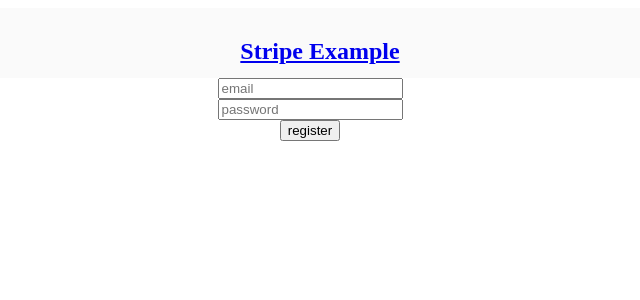
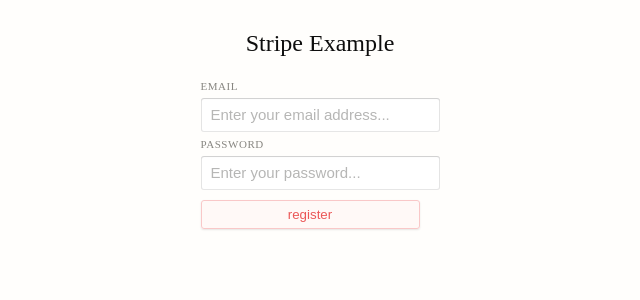
Before and after one commit to benawad/graphql-typescript-stripe-example, a React (Create React App) app in the folder web/: page /register in a window 1280 px wide. Shown: the top 300 px of the page, without its empty margins (330-970 px from the left). Built offline with nearby package versions, Linux system fonts and the light colour scheme; no server answers.

Commit message:
styled components

```diff
--- a/web/package.json
+++ b/web/package.json
@@ -10,7 +10,8 @@
     "react-dom": "^16.5.2",
     "react-router-dom": "^4.3.1",
     "react-scripts-ts": "3.1.0",
-    "react-stripe-checkout": "^2.6.3"
+    "react-stripe-checkout": "^2.6.3",
+    "styled-components": "^4.0.0-beta.11.1"
   },
   "scripts": {
     "start": "react-scripts-ts start",
@@ -28,6 +29,7 @@
     "@types/react": "^16.4.14",
     "@types/react-dom": "^16.0.8",
     "@types/react-router-dom": "^4.3.1",
+    "@types/styled-components": "^3.0.1",
     "apollo": "^1.9.2",
     "typescript": "^3.1.1"
   },
--- a/web/src/index.tsx
+++ b/web/src/index.tsx
@@ -2,6 +2,8 @@
 import * as ReactDOM from "react-dom";
 import ApolloClient from "apollo-boost";
 import { ApolloProvider } from "react-apollo";
+// @ts-ignore
+import { createGlobalStyle } from "styled-components";
 
 import registerServiceWorker from "./registerServiceWorker";
 import { Routes } from "./Routes";
@@ -11,8 +13,22 @@
   credentials: "include"
 });
 
+const GlobalStyle = createGlobalStyle`
+  body {
+    background-color: rgb(255, 254, 252);
+  }
+  *:focus {
+    outline: 0;
+  }
+  a {
+    color: #0d0d0d;
+    text-decoration: none;
+  }
+`;
+
 ReactDOM.render(
   <ApolloProvider client={client}>
+    <GlobalStyle />
     <Routes />
   </ApolloProvider>,
   document.getElementById("root") as HTMLElement
--- /dev/null
+++ b/web/src/modules/user/Form.tsx
@@ -0,0 +1,64 @@
+import * as React from "react";
+import { Input } from "../../ui/Input";
+import { RedButton } from "../../ui/RedButton";
+
+interface State {
+  email: string;
+  password: string;
+}
+
+interface Props {
+  onSubmit: (data: State) => void;
+  buttonText: string;
+}
+
+export class Form extends React.PureComponent<Props, State> {
+  state = {
+    email: "",
+    password: ""
+  };
+
+  handleChange = (e: any) => {
+    const { name, value } = e.target;
+    this.setState({
+      [name]: value
+    } as any);
+  };
+
+  render() {
+    const { password, email } = this.state;
+
+    return (
+      <div
+        style={{
+          display: "flex",
+          flexDirection: "column",
+          alignItems: "center",
+          justifyContent: "center"
+        }}
+      >
+        <div>
+          <Input
+            label="EMAIL"
+            type="text"
+            name="email"
+            placeholder="Enter your email address..."
+            value={email}
+            onChange={this.handleChange}
+          />
+          <Input
+            label="PASSWORD"
+            type="password"
+            name="password"
+            placeholder="Enter your password..."
+            value={password}
+            onChange={this.handleChange}
+          />
+          <RedButton onClick={() => this.props.onSubmit(this.state)}>
+            {this.props.buttonText}
+          </RedButton>
+        </div>
+      </div>
+    );
+  }
+}
--- a/web/src/modules/user/LoginView.tsx
+++ b/web/src/modules/user/LoginView.tsx
@@ -6,6 +6,7 @@
 import { LoginMutationVariables, LoginMutation } from "../../schemaTypes";
 import { meQuery } from "../../graphql/queries/me";
 import { userFragment } from "../../graphql/fragments/userFragment";
+import { Form } from "./Form";
 
 const loginMutation = gql`
   mutation LoginMutation($email: String!, $password: String!) {
@@ -18,20 +19,7 @@
 `;
 
 export class LoginView extends React.PureComponent<RouteComponentProps<{}>> {
-  state = {
-    email: "",
-    password: ""
-  };
-
-  handleChange = (e: any) => {
-    const { name, value } = e.target;
-    this.setState({
-      [name]: value
-    });
-  };
-
   render() {
-    const { password, email } = this.state;
     return (
       <Mutation<LoginMutation, LoginMutationVariables>
         update={(cache, { data }) => {
@@ -47,48 +35,18 @@
         mutation={loginMutation}
       >
         {(mutate, { client }) => (
-          <div
-            style={{
-              display: "flex",
-              flexDirection: "column",
-              alignItems: "center",
-              justifyContent: "center"
-            }}
-          >
-            <div>
-              <input
-                type="text"
-                name="email"
-                placeholder="email"
-                value={email}
-                onChange={this.handleChange}
-              />
-            </div>
-            <div>
-              <input
-                type="password"
-                name="password"
-                placeholder="password"
-                value={password}
-                onChange={this.handleChange}
-              />
-            </div>
-            <div>
-              <button
-                onClick={async () => {
+          <Form
+            buttonText="login"
+            onSubmit={async data => {
               // optional reset cache
               await client.resetStore();
               const response = await mutate({
-                    variables: this.state
+                variables: data
               });
               console.log(response);
               this.props.history.push("/account");
             }}
-              >
-                login
-              </button>
-            </div>
-          </div>
+          />
         )}
       </Mutation>
     );
--- a/web/src/modules/user/RegisterView.tsx
+++ b/web/src/modules/user/RegisterView.tsx
@@ -4,6 +4,7 @@
 import { RouteComponentProps } from "react-router-dom";
 
 import { RegisterMutationVariables, RegisterMutation } from "../../schemaTypes";
+import { Form } from "./Form";
 
 const registerMutation = gql`
   mutation RegisterMutation($email: String!, $password: String!) {
@@ -12,65 +13,22 @@
 `;
 
 export class RegisterView extends React.PureComponent<RouteComponentProps<{}>> {
-  state = {
-    email: "",
-    password: ""
-  };
-
-  handleChange = (e: any) => {
-    const { name, value } = e.target;
-    this.setState({
-      [name]: value
-    });
-  };
-
   render() {
-    const { password, email } = this.state;
     return (
       <Mutation<RegisterMutation, RegisterMutationVariables>
         mutation={registerMutation}
       >
         {mutate => (
-          <div
-            style={{
-              display: "flex",
-              flexDirection: "column",
-              alignItems: "center",
-              justifyContent: "center"
+          <Form
+            buttonText="register"
+            onSubmit={async data => {
+              const response = await mutate({
+                variables: data
+              });
+              console.log(response);
+              this.props.history.push("/login");
             }}
-          >
-            <div>
-              <input
-                type="text"
-                name="email"
-                placeholder="email"
-                value={email}
-                onChange={this.handleChange}
-              />
-            </div>
-            <div>
-              <input
-                type="password"
-                name="password"
-                placeholder="password"
-                value={password}
-                onChange={this.handleChange}
-              />
-            </div>
-            <div>
-              <button
-                onClick={async () => {
-                  const response = await mutate({
-                    variables: this.state
-                  });
-                  console.log(response);
-                  this.props.history.push("/login");
-                }}
-              >
-                register
-              </button>
-            </div>
-          </div>
+          />
         )}
       </Mutation>
     );
--- a/web/src/shared/Header.tsx
+++ b/web/src/shared/Header.tsx
@@ -3,6 +3,7 @@
 import { Query } from "react-apollo";
 import { MeQuery } from "../schemaTypes";
 import { meQuery } from "../graphql/queries/me";
+import { HeaderButton } from "src/ui/HeaderButton";
 
 export class Header extends React.PureComponent {
   render() {
@@ -11,14 +12,15 @@
         style={{
           height: 50,
           width: "100%",
-          backgroundColor: "#fafafa",
+          backgroundColor: "rgb(255, 254, 252)",
           display: "flex",
           justifyContent: "space-around",
-          padding: 10
+          padding: 10,
+          alignItems: "center"
         }}
       >
         <Link to="/">
-          <h2>Stripe Example</h2>
+          <HeaderButton style={{ fontSize: 24 }}>Stripe Example</HeaderButton>
         </Link>
         <Query<MeQuery> query={meQuery}>
           {({ data, loading }) => {
@@ -29,12 +31,12 @@
             if (!data.me) {
               return (
                 <div>
-                  <div>
-                    <Link to="/login">login</Link>
-                  </div>
-                  <div>
-                    <Link to="/register">register</Link>
-                  </div>
+                  <Link to="/login">
+                    <HeaderButton>login</HeaderButton>
+                  </Link>
+                  <Link to="/register">
+                    <HeaderButton>register</HeaderButton>
+                  </Link>
                 </div>
               );
             }
--- /dev/null
+++ b/web/src/ui/HeaderButton.tsx
@@ -0,0 +1,19 @@
+import styled from "styled-components";
+
+export const HeaderButton = styled("div")`
+  align-items: center;
+  user-select: none;
+  width: auto;
+  display: inherit;
+  padding: 4px 10px;
+  border-radius: 3px;
+  flex-shrink: 0;
+  margin-left: 4px;
+  margin-right: 4px;
+  font-size: 15px;
+  font-weight: 500;
+  cursor: pointer;
+  &:hover {
+    background-color: rgba(50, 50, 50, 0.08);
+  }
+`;
--- /dev/null
+++ b/web/src/ui/Input.tsx
@@ -0,0 +1,64 @@
+import * as React from "react";
+import styled from "styled-components";
+
+interface Props
+  extends React.DetailedHTMLProps<
+      React.InputHTMLAttributes<HTMLInputElement>,
+      HTMLInputElement
+    > {
+  label: string;
+}
+
+const Label = styled("div")`
+  font-size: 11px;
+  line-height: 16px;
+  text-transform: uppercase;
+  letter-spacing: 0.05em;
+  color: rgba(55, 53, 47, 0.6);
+  font-weight: 500;
+`;
+
+const InputContainer = styled("div")`
+  display: flex;
+  align-items: center;
+  width: 100%;
+  font-size: 15px;
+  line-height: 26px;
+  padding: 4px 10px;
+  border-radius: 3px;
+  box-shadow: rgba(15, 15, 15, 0.1) 0px 0px 0px 1px inset,
+    rgba(15, 15, 15, 0.1) 0px 1px 1px inset;
+  background: rgb(255, 255, 255);
+  cursor: text;
+  margin-top: 4px;
+  margin-bottom: 4px;
+`;
+
+const InputWithoutBorder = styled("input")`
+  font-size: inherit;
+  line-height: inherit;
+  border: none;
+  background: none;
+  width: 100%;
+  display: block;
+  resize: none;
+  padding: 0px;
+  &::placeholder {
+    color: #b6b6b5;
+    font-weight: 200;
+  }
+`;
+
+export class Input extends React.PureComponent<Props> {
+  render() {
+    const { label, ...inputProps } = this.props;
+    return (
+      <div>
+        <Label>{label}</Label>
+        <InputContainer>
+          <InputWithoutBorder {...inputProps as any} />
+        </InputContainer>
+      </div>
+    );
+  }
+}
--- /dev/null
+++ b/web/src/ui/RedButton.tsx
@@ -0,0 +1,23 @@
+import styled from "styled-components";
+
+export const RedButton = styled("button")`
+  align-items: center;
+  user-select: none;
+  display: inline-flex;
+  justify-content: center;
+  padding: 6px 16px;
+  flex-shrink: 0;
+  border-radius: 3px;
+  font-weight: 500;
+  background: rgba(235, 87, 87, 0.03);
+  color: rgb(235, 87, 87);
+  border: 1px solid rgb(249, 200, 200);
+  box-shadow: rgba(0, 0, 0, 0.1) 0px 1px 2px;
+  width: 100%;
+  margin-top: 6px;
+  margin-bottom: 12px;
+  cursor: pointer;
+  &:hover {
+    background-color: #f3edeb;
+  }
+`;
```
Also changed, not shown: 1 other file (tests, documents, lock files or other folders). Lines whose indentation alone changed are shown as unchanged.
